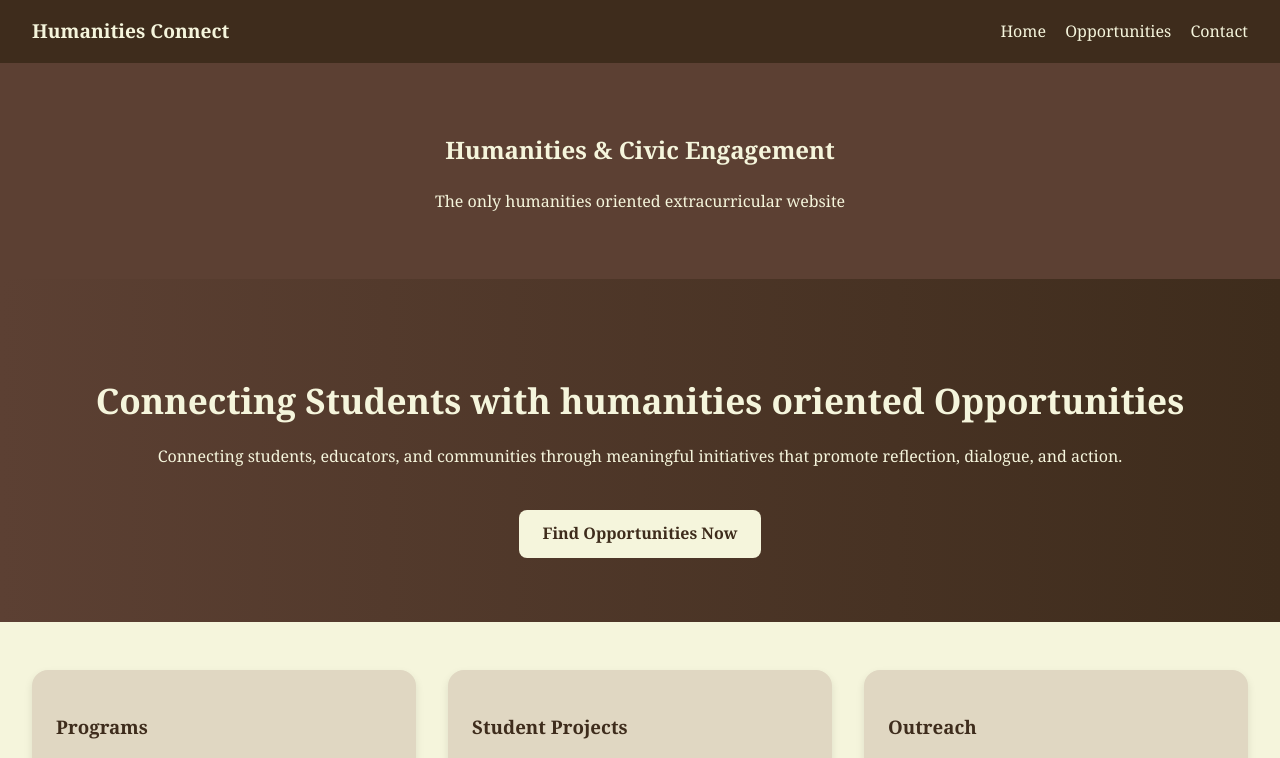
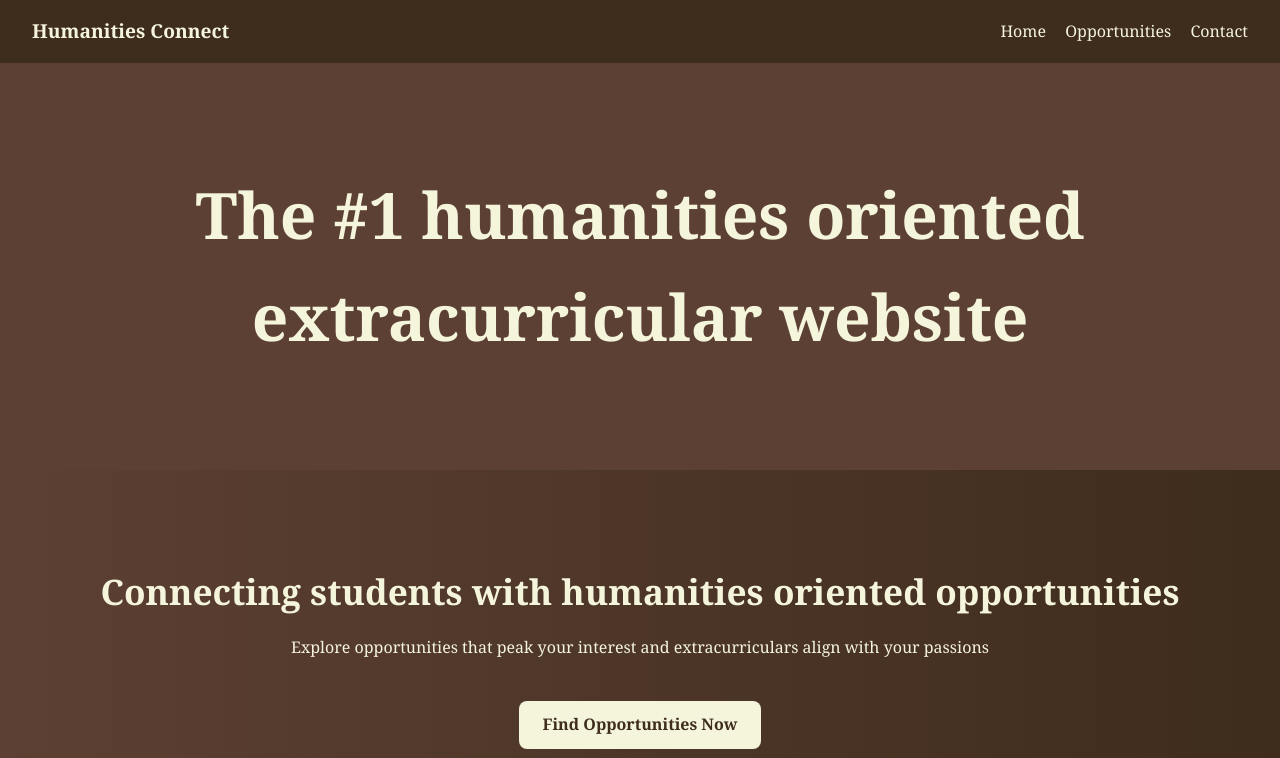
Before and after one commit to TameSquritle/Humanities-Connect, a plain HTML site: page index.html in a window 1280 px wide. Shown: the top 758 px of the page. Drawn offline with Linux system fonts and the light colour scheme.

Commit message:
Update index.html

```diff
--- a/index.html
+++ b/index.html
@@ -73,14 +73,13 @@
 
   <!-- Page Header -->
   <section class="page-header" id="home">
-    <h1>Humanities & Civic Engagement</h1>
-    <p>The only humanities oriented extracurricular website</p>
+    <h1 style="font-size: 4rem;">The #1 humanities oriented extracurricular website</h1>
   </section>
 
   <!-- Hero Section -->
   <section class="hero">
-    <h2>Connecting Students with humanities oriented Opportunities</h2>
-    <p>Connecting students, educators, and communities through meaningful initiatives that promote reflection, dialogue, and action.</p>
+    <h2>Connecting students with humanities oriented opportunities</h2>
+    <p>Explore opportunities that peak your interest and extracurriculars align with your passions</p>
     <a href="get-involved.html" class="btn">Find Opportunities Now</a>
   </section>
 
```
